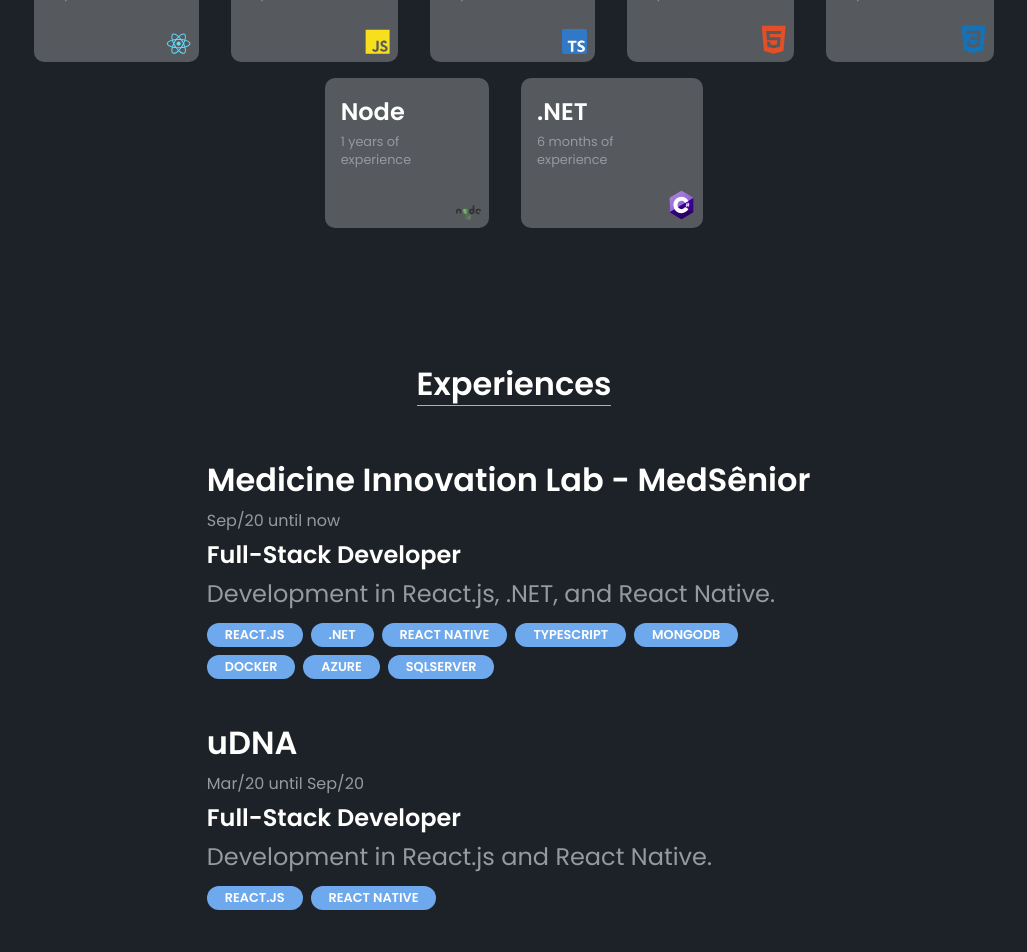
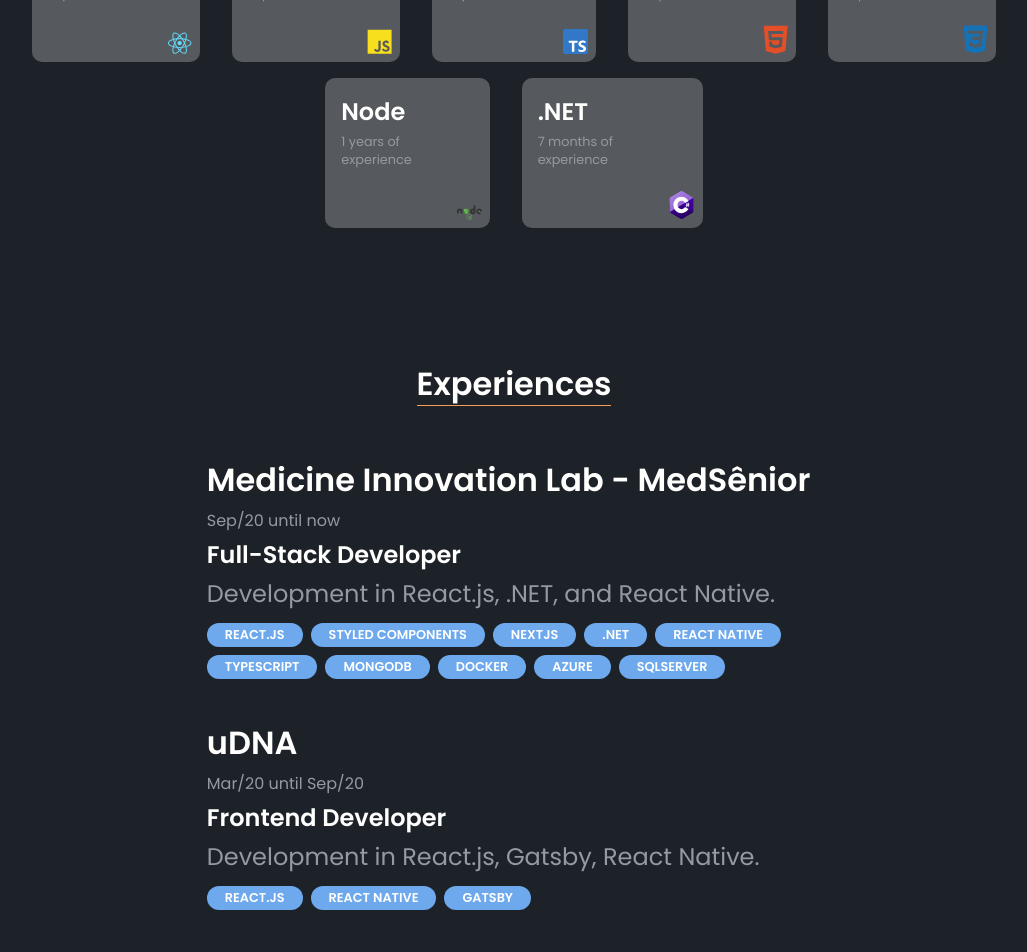
Before and after one commit to almafazi/portfolio, a Next.js app: page / in a window 1280 px wide. Shown: the part 780-1732 px from the top of the page, without its empty margins (126-1153 px from the left). Built offline with nearby package versions, Linux system fonts and the light colour scheme.

Commit message:
atualize dates

```diff
--- a/src/components/Experiences/experiences.ts
+++ b/src/components/Experiences/experiences.ts
@@ -8,6 +8,8 @@ export const experiences: Experience[] = [
     description: 'Development in React.js, .NET, and React Native.',
     techs: [
       { title: 'React.js' },
+      { title: 'Styled Components' },
+      { title: 'NextJS' },
       { title: '.NET' },
       { title: 'React Native' },
       { title: 'Typescript' },
@@ -19,10 +21,10 @@ export const experiences: Experience[] = [
   },
   {
     company: 'uDNA',
-    jobTitle: 'Full-Stack Developer',
+    jobTitle: 'Frontend Developer',
     startDate: 'Mar/20',
     endDate: 'Sep/20',
-    description: 'Development in React.js and React Native.',
-    techs: [{ title: 'React.js' }, { title: 'React Native' }],
+    description: 'Development in React.js, Gatsby, React Native.',
+    techs: [{ title: 'React.js' }, { title: 'React Native' }, { title: 'Gatsby' }],
   },
 ];
--- a/src/components/Techs/techs.ts
+++ b/src/components/Techs/techs.ts
@@ -1,11 +1,11 @@
 import { Technologies } from 'models/interfaces';
 
 export const techsItems: Technologies[] = [
-  { title: 'React', years: 1, iconUrl: 'img/react.svg' },
-  { title: 'JavaScript', years: 2, iconUrl: 'img/javascript.svg' },
+  { title: 'React', years: 2, iconUrl: 'img/react.svg' },
+  { title: 'JavaScript', years: 3, iconUrl: 'img/javascript.svg' },
   { title: 'TypeScript', years: 1, iconUrl: 'img/typescript.svg' },
-  { title: 'HTML', years: 2, iconUrl: 'img/html.svg' },
-  { title: 'CSS', years: 2, iconUrl: 'img/css.svg' },
+  { title: 'HTML', years: 3, iconUrl: 'img/html.svg' },
+  { title: 'CSS', years: 3, iconUrl: 'img/css.svg' },
   { title: 'Node', years: 1, iconUrl: 'img/node.svg' },
-  { title: '.NET', months: 6, iconUrl: 'img/dotnet.svg' },
+  { title: '.NET', months: 7, iconUrl: 'img/dotnet.svg' },
 ];
```
Also changed, not shown: 1 other file (tests, documents, lock files or other folders).
